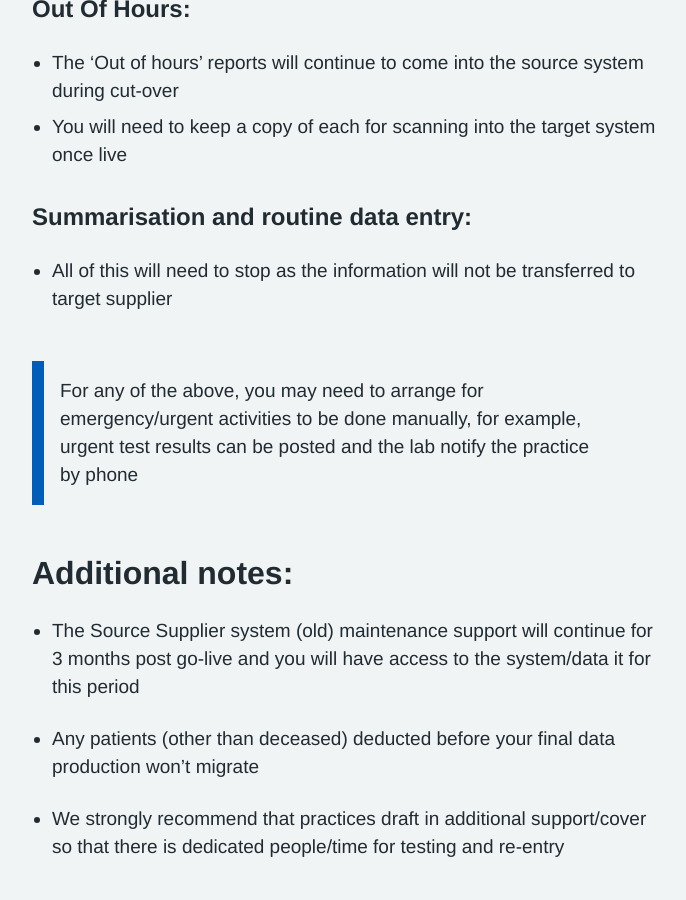
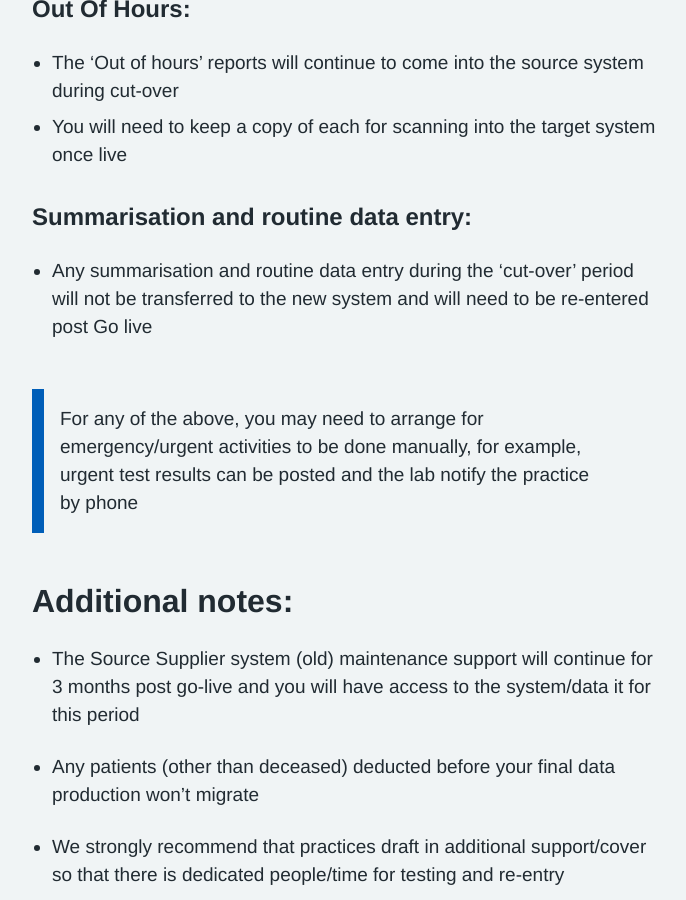
Before and after one commit to nhsconnect/prm-practice-migration, a Jekyll site: the page built from guide/05-planning-for-cut-over.md, in a window 1280 px wide and 900 px high, scrolled down 5434 px. Shown: the whole window, without its empty margins (128-814 px from the left). Built offline with Jekyll 4.4.1, drawn with Linux system fonts in a browser that asks for light colours; some web fonts are replaced.

Commit message:
Updated advice for Summarisation & routine data entry to be more specific

```diff
--- a/guide/05-planning-for-cut-over.md
+++ b/guide/05-planning-for-cut-over.md
@@ -166,7 +166,7 @@ The objective is to decide what processes to follow during cut-over to ensure th
 
 
 ### Summarisation and routine data entry:
-* All of this will need to stop as the information will not be transferred to target supplier
+* Any summarisation and routine data entry during the 'cut-over' period will not be transferred to the new system and will need to be re-entered post Go live
 
 
 
```
